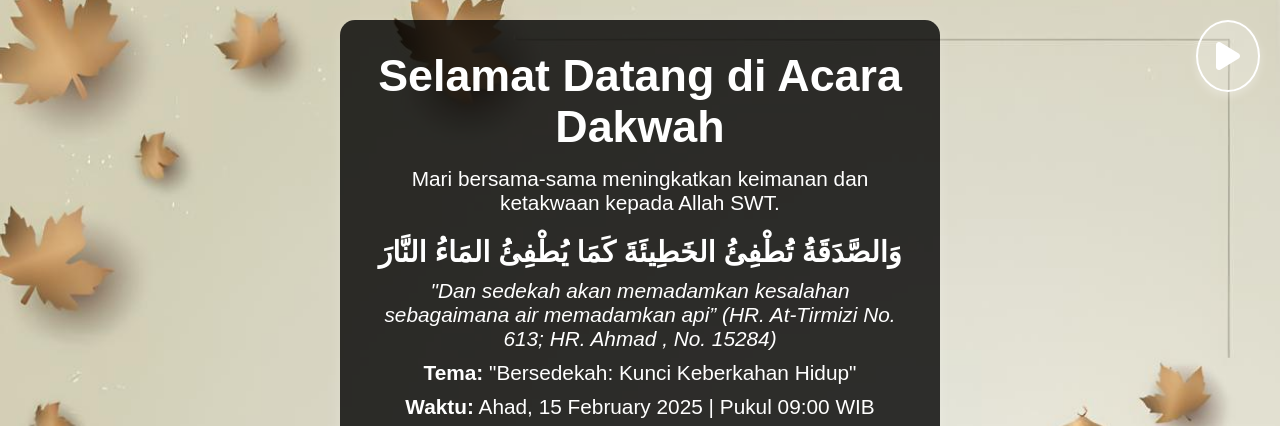
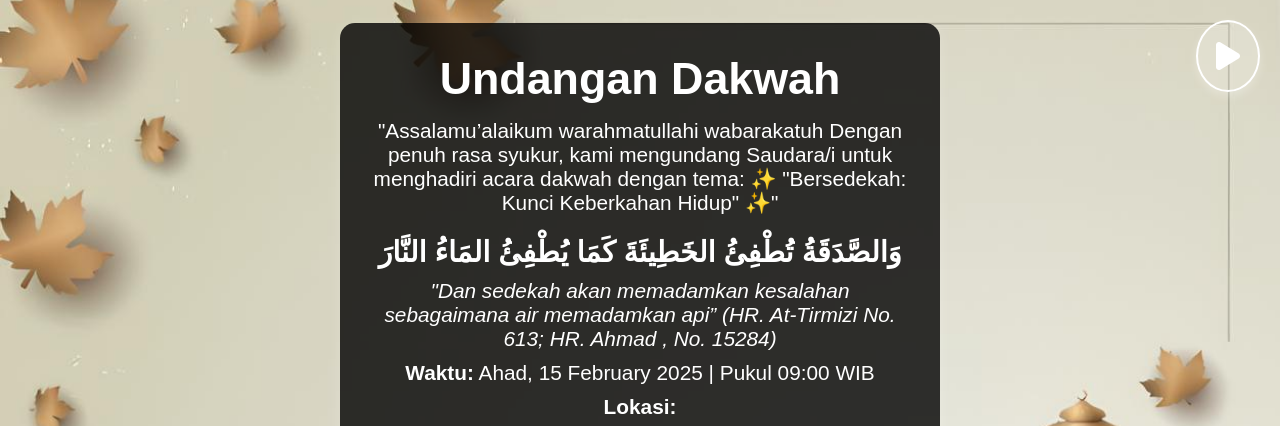
Before and after one commit to tian0218111/Dakwah-Kezia, a plain HTML site: page index.html in a window 1280 px wide. Shown: the top 426 px of the page. Drawn offline with Linux system fonts and the light colour scheme.

Commit message:
Update index.html

```diff
--- a/index.html
+++ b/index.html
@@ -98,9 +98,11 @@
   </head>
   <body>
     <div class="container">
-      <h1>Selamat Datang di Acara Dakwah</h1>
+      <h1>Undangan Dakwah</h1>
       <p>
-        Mari bersama-sama meningkatkan keimanan dan ketakwaan kepada Allah SWT.
+        "Assalamu’alaikum warahmatullahi wabarakatuh Dengan penuh rasa syukur,
+        kami mengundang Saudara/i untuk menghadiri acara dakwah dengan tema: ✨
+        "Bersedekah: Kunci Keberkahan Hidup" ✨"
       </p>
       <p class="arabic">
         وَالصَّدَقَةُ تُطْفِئُ الخَطِيئَةَ كَمَا يُطْفِئُ المَاءُ النَّارَ
@@ -111,7 +113,6 @@
           api” (HR. At-Tirmizi No. 613; HR. Ahmad , No. 15284)</em
         >
       </p>
-      <p><strong>Tema:</strong> "Bersedekah: Kunci Keberkahan Hidup"</p>
       <p><strong>Waktu:</strong> Ahad, 15 February 2025 | Pukul 09:00 WIB</p>
       <p><strong>Lokasi:</strong></p>
 
```
